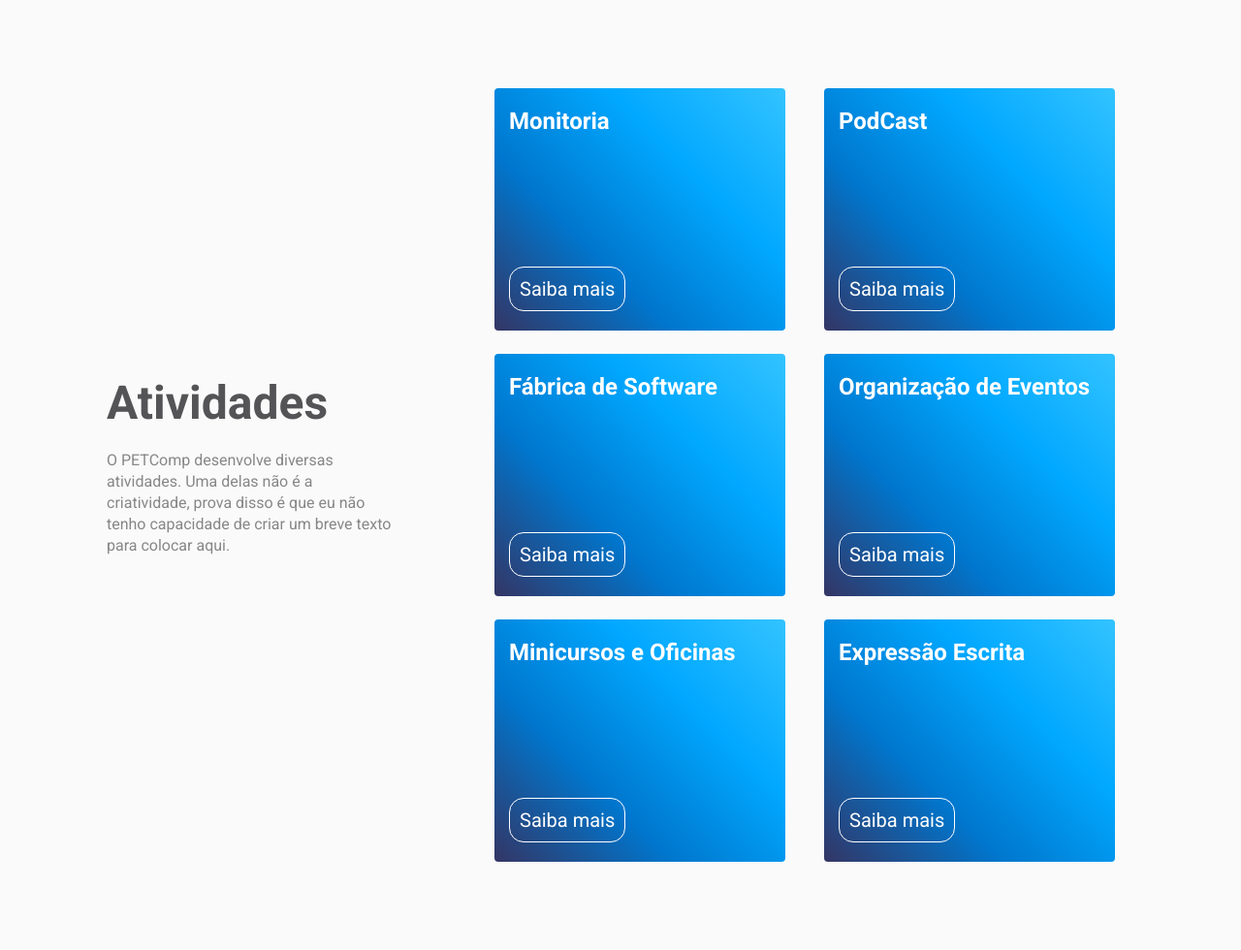
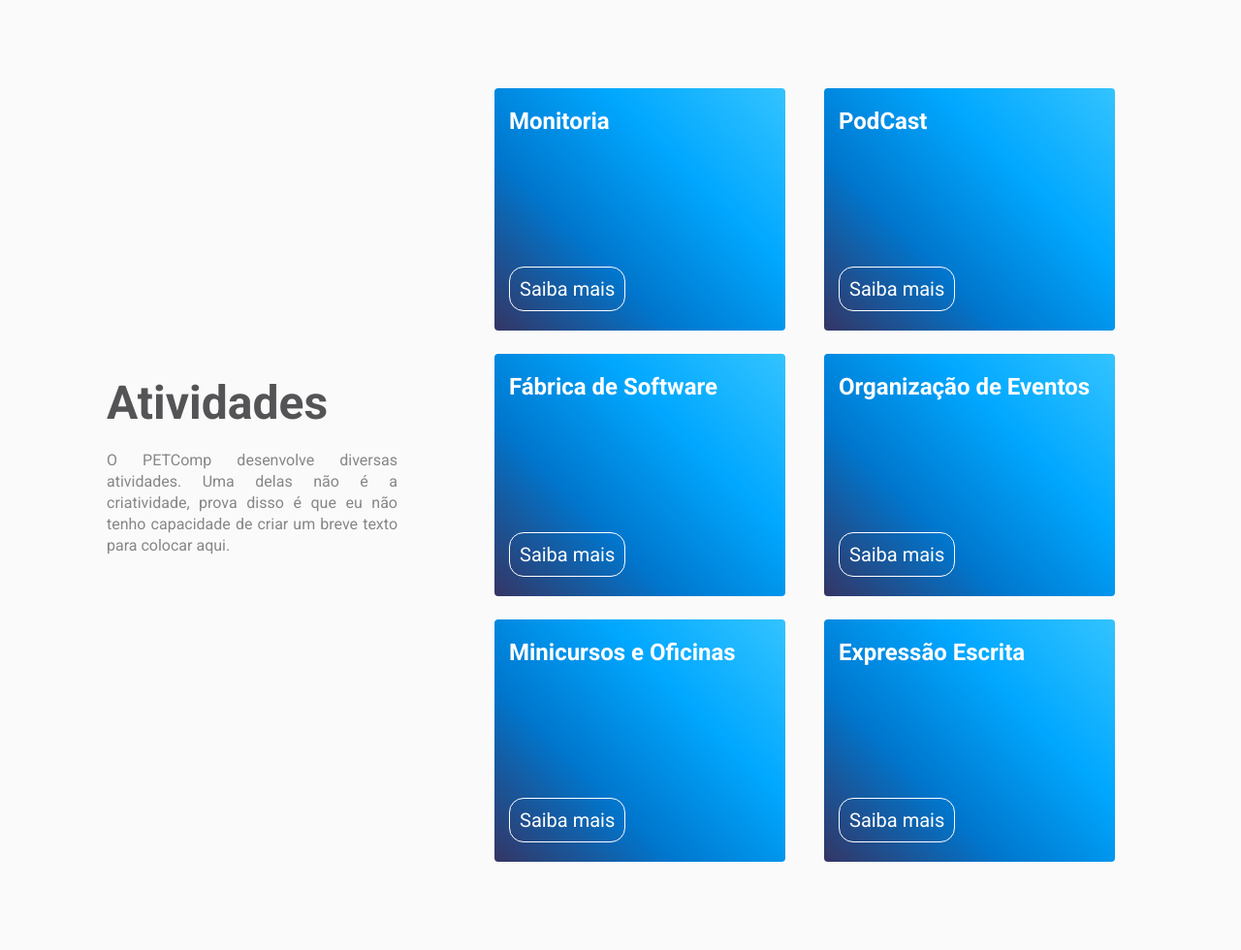
Before and after one commit to PET-Comp-UFMA/petcomp-ufma_site, a PHP site: page / in a window 1280 px wide. Shown: the part 1184-2164 px from the top of the page at 97% size. Run offline with PHP 8.4, Linux system fonts and the light colour scheme.

Commit message:
Texto da página de fábrica de software justificado

```diff
--- a/styles/atividades.css
+++ b/styles/atividades.css
@@ -2,6 +2,7 @@ main p {
   color: #888990;
   font-size: 18px;
   padding: 0 40px;
+  text-align: justify;
 }
 
 main .images {
--- a/styles/home.css
+++ b/styles/home.css
@@ -308,6 +308,7 @@
   line-height: 22px;
   margin: 20px 0;
   width: 100%;
+  text-align: justify;
 }
 
 .atividades .atividades-desenvolvidas h1 {
```
